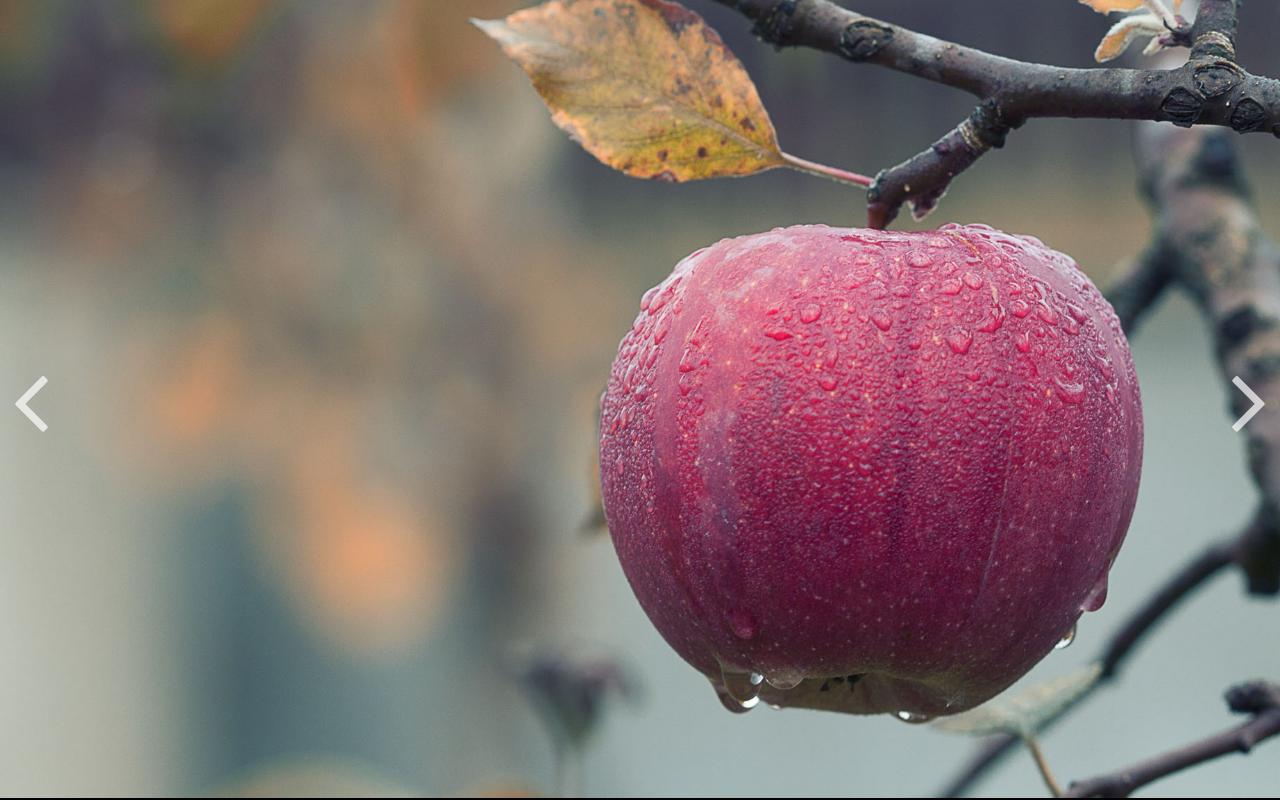
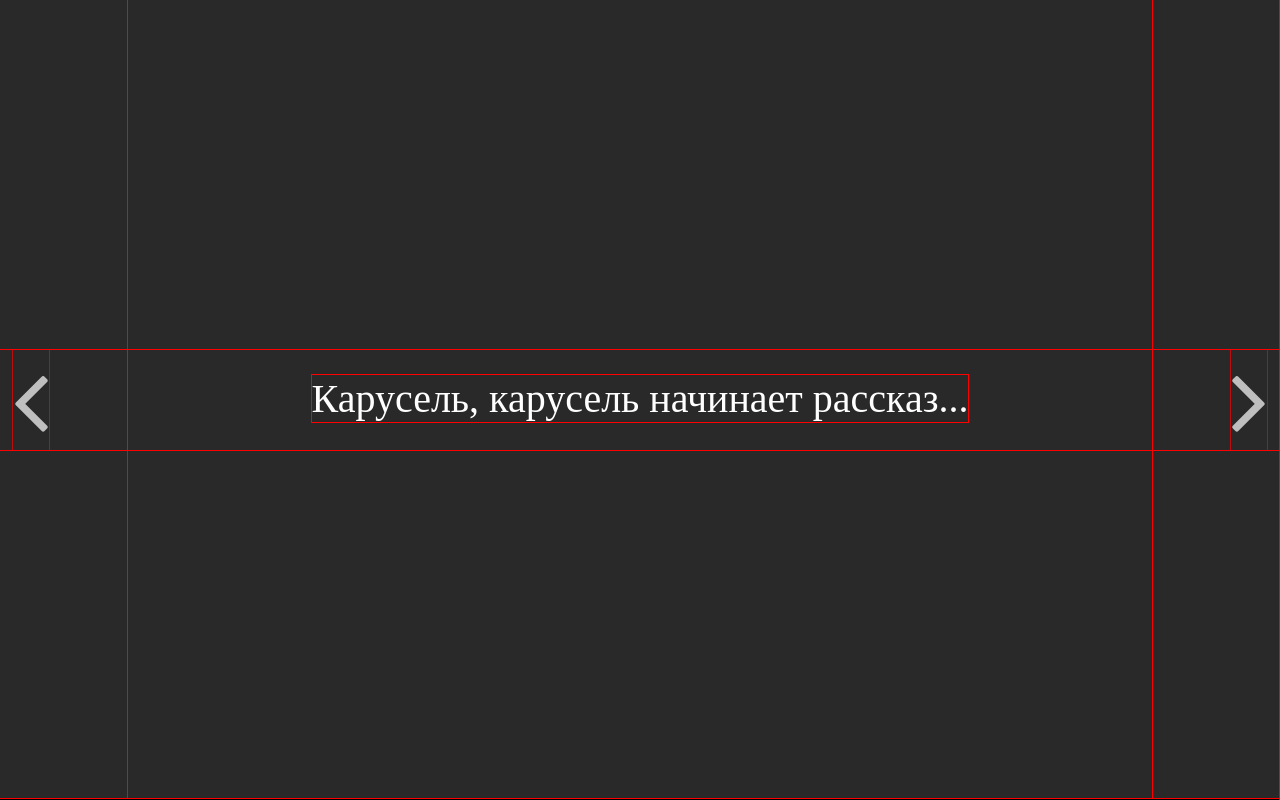
Before and after one commit to ps-fedorova/full-screen-carousel, a plain HTML site: page index.html in a window 1280 px wide. Drawn offline with Linux system fonts and the light colour scheme.

Commit message:
feat: add text

```diff
--- a/index.html
+++ b/index.html
@@ -1,5 +1,6 @@
 <!DOCTYPE html>
 <html>
+
 <head>
 	<meta charset="utf-8">
 	<meta name="viewport" content="width=device-width, initial-scale=1.0">
@@ -7,14 +8,34 @@
 	<link href="https://cdnjs.cloudflare.com/ajax/libs/font-awesome/4.6.3/css/font-awesome.min.css" rel="stylesheet" />
 	<link rel="stylesheet" href="style.css">
 </head>
+
 <body>
 	<div class="carousel" id="carousel">
 		<ul class="carousel__list">
-				<li class="carousel__item"><img class="carousel__img" src="images/apple-big.jpeg" alt="1"></li>
-				<li class="carousel__item"><img class="carousel__img" src="images/sparrow-big.jpeg" alt="2"></li>
+			<li class="carousel__item">
+				<div class="carousel__position">
+					<div class="carousel__background">
+						<div class="carousel__text-block">
+							<p class="carousel__text">Карусель, карусель начинает рассказ...</p>
+							<!-- <p class="carousel__text">Это сказки, песни и веселье!</p>
+							<p class="carousel__text">Карусель, карусель — это радость для нас,</p>
+							<p class="carousel__text">Прокатись на нашей карусели!</p> -->
+						</div>
+					</div>
+				</div>
+			</li>
+			<!-- <li class="carousel__item"><img class="carousel__img" src="images/sparrow-big.jpeg" alt="2"></li> -->
 			<li class="carousel__item"><img class="carousel__img" src="images/dundelion-big.jpeg" alt="3"></li>
-				<li class="carousel__item"><img class="carousel__img" src="images/red-leaf-big.jpg" alt="4"></li>
-				<li class="carousel__item"><img class="carousel__img" src="images/frozen-big.jpg" alt="5"></li>
+			<!-- <li class="carousel__item"><img class="carousel__img" src="images/frozen-big.jpg" alt="5"></li> -->
+			<li class="carousel__item">
+				<div class="carousel__position">
+					<div class="carousel__img carousel__background-img">
+						<div class="carousel__text-block">
+							<p class="carousel__text">Все, конец!</p>
+						</div>
+					</div>
+				</div>
+			</li>
 		</ul>
 		<div class="angles">
 			<i class="fa fa-angle-left"></i>
@@ -23,4 +44,5 @@
 	</div>
 	<script src="script.js"></script>
 </body>
+
 </html>
--- a/style.css
+++ b/style.css
@@ -1,3 +1,7 @@
+* {
+  outline: red 1px solid;
+}
+
 body {
   margin: 0;
   background-color: #000;
@@ -26,12 +30,44 @@ body {
   float: left;
 }
 
+.carousel__position {
+  width: 100vw;
+  height: 100vh;
+}
+
 .carousel__img {
   width: 100vw;
   height: 100vh;
   background-size: cover;
   object-fit: cover;
   overflow: hidden;
+}
+
+.carousel__background{
+  width: 100vw;
+  height: 100vh;
+  background-color: #292929;
+}
+
+.carousel__background-img {
+  background-image: url(./images/red-leaf-big.jpg);
+}
+
+.carousel__text-block {
+  display: flex;
+  flex-direction: column;
+  justify-content: center;
+  align-items: center;
+  width: 80%;
+  margin: auto;
+  height: 100vh;
+}
+
+.carousel__text {
+  font-size: 40px;
+  color: white;
+  margin: 2px;
+  text-align: center;
 }
 
 .angles {
```
Lines whose indentation alone changed are shown as unchanged.
